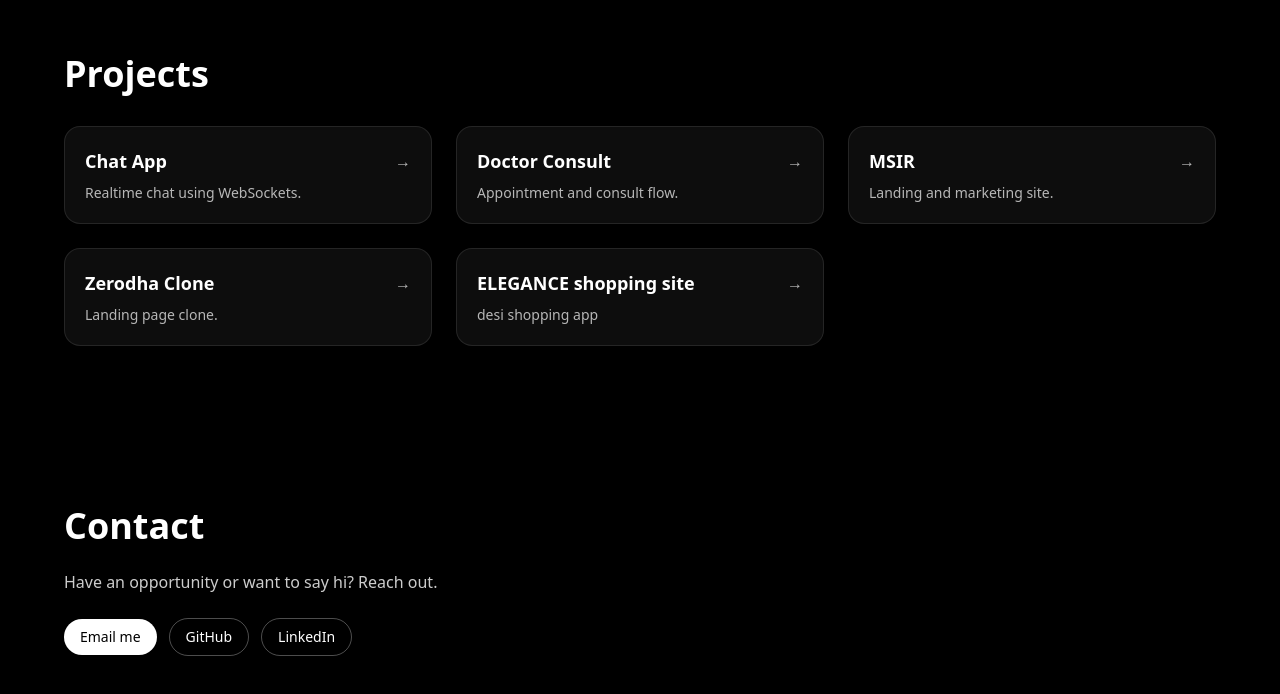
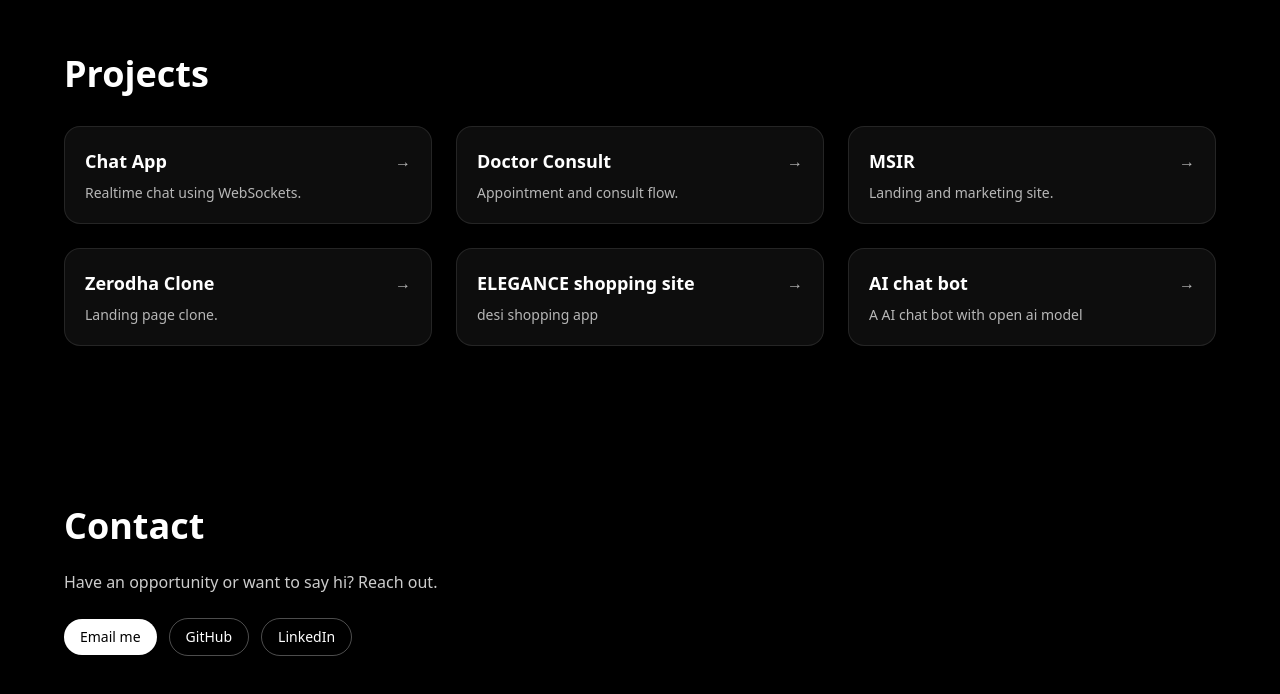
Before and after one commit to saichandra-1/portfilio, a Next.js app: page / in a window 1280 px wide. Shown: the part 1146-1840 px from the top of the page. Built offline with nearby package versions, Linux system fonts and the light colour scheme.

Commit message:
Update Projects.tsx
add new project of AI chat bot

```diff
--- a/app/components/Projects.tsx
+++ b/app/components/Projects.tsx
@@ -6,6 +6,7 @@ const projects = [
   { title: "MSIR", href: "https://msir.vercel.app", desc: "Landing and marketing site." },
   { title: "Zerodha Clone", href: "https://saichandra-1.github.io/zerodha-landingpage/", desc: "Landing page clone." },
   { title: "ELEGANCE shopping site",href :"https://elegance-langingpage.vercel.app/",desc:"desi shopping app"},
+  { title: "AI chat bot ",href :"https://chat-bot-rho-self.vercel.app/",desc:"A AI chat bot with open ai model"},
 ];
 
 export default function Projects() {
```
